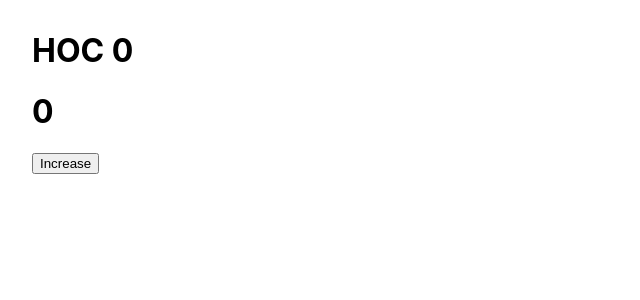
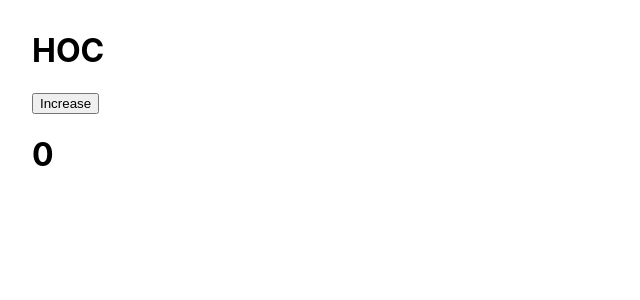
Before and after one commit to zakushi2002/proficient-in-using-proficient-in-using-reactjs, a React (Create React App) app in the folder tiktok/: page / in a window 1280 px wide. Shown: the top 300 px of the page, without its empty margins (0-640 px from the left). Built offline with nearby package versions, Linux system fonts and the light colour scheme.

Commit message:
useCallback hook

```diff
--- a/tiktok/src/App.js
+++ b/tiktok/src/App.js
@@ -1,8 +1,10 @@
-import { useState } from "react";
+import { useCallback, useState } from "react";
 import Content from "./Content";
 
 // 1. memo() => Higher Order Component (HOC)
 // 2. useCallBack()
+// - Reference types
+// - React.memo()
 
 // Hooks
 // HOC
@@ -10,14 +12,13 @@ import Content from "./Content";
 
 function App() {
     const [count, setCount] = useState(0);
-    const increase = () => {
+    const handleIncrease = useCallback(() => {
         setCount((preData) => preData + 1);
-    };
+    }, []);
     return (
         <div className="App" style={{ padding: `10px 32px` }}>
-            <Content count={count} />
+            <Content onIncrease={handleIncrease} />
             <h1>{count}</h1>
-            <button onClick={increase}>Increase</button>
         </div>
     );
 }
--- a/tiktok/src/Content.js
+++ b/tiktok/src/Content.js
@@ -1,10 +1,14 @@
 import { memo } from "react";
-function Content({ count }) {
+
+// Pure Component
+
+function Content({ onIncrease }) {
     console.log("Content");
     return (
-        <div>
-            <h1>HOC {count}</h1>
-        </div>
+        <>
+            <h1>HOC</h1>
+            <button onClick={onIncrease}>Increase</button>
+        </>
     );
 }
 
```
